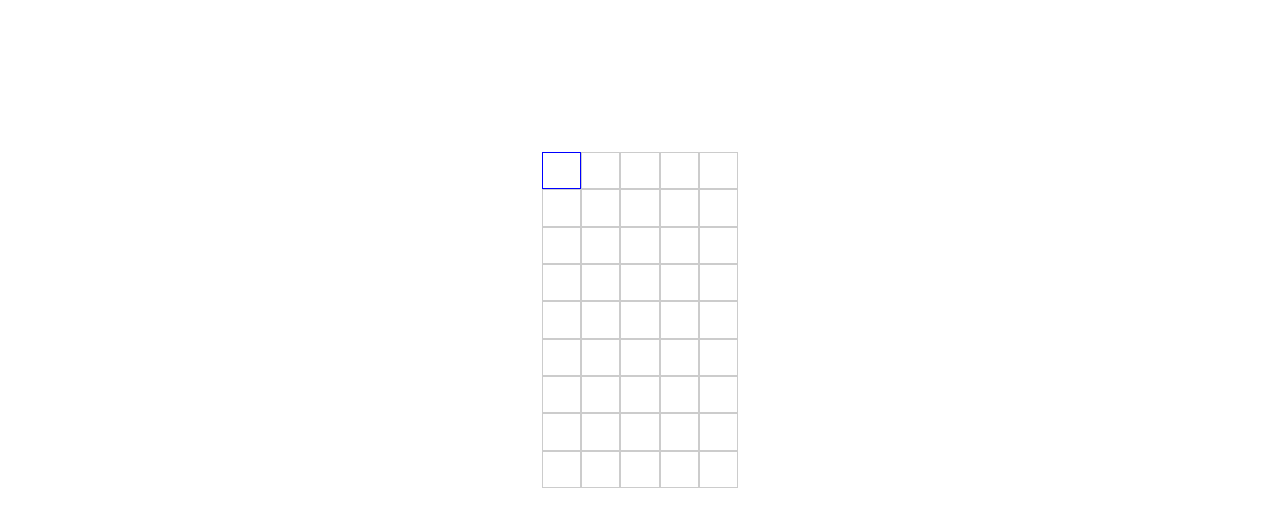
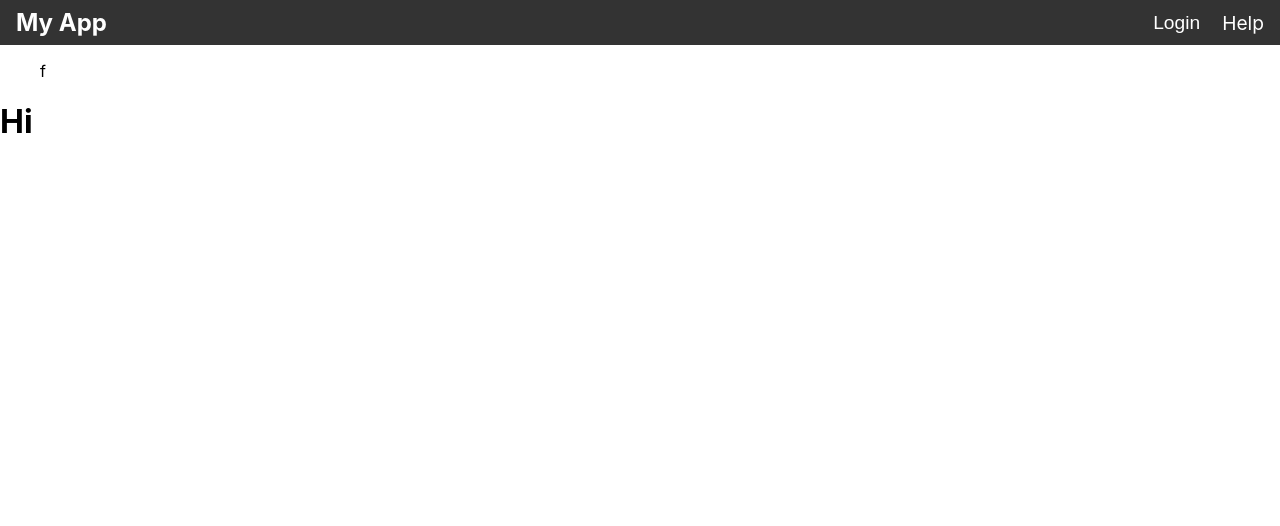
Before and after one commit to Ran-E/BestWordle-Ran, a React (Create React App) app in the folder worlde-ran/: page / in a window 1280 px wide. Shown: the top 526 px of the page. Built offline with nearby package versions, Linux system fonts and the light colour scheme.

Commit message:
Basic navbar, help modal and login/out buttons

```diff
--- a/worlde-ran/src/App.tsx
+++ b/worlde-ran/src/App.tsx
@@ -1,12 +1,17 @@
 import React from 'react';
-import TextInputs from './components/TextInputs';
-// import Keyboard from './components/Keyboard';
+import Navbar from './containers/Navbar/Navbar'
+
+
+
 
 function App() {
+
   return (
     <div>
-        <TextInputs numInputsPerLine={5} numLines={9}/>
-        {/* <Keyboard onInput={this.handleInput} onEnter={this.handleEnter} onDelete={this.handleDelete} /> */}
+      <Navbar/>
+      <menu type="toolbar"><a href="http://"></a></menu>
+      <menu>f</menu>
+      <h1>Hi</h1>
     </div>
   );
 }
--- a/worlde-ran/src/components/TextInputs.tsx
+++ /dev/null
@@ -1,64 +0,0 @@
-import React, { useEffect, useRef, useState } from 'react';
-import '../styles/TextInputGrid.scss';
-
-type Inputs = {
-  [key: string]: string;
-}
-
-const TextInputs = (props: { numLines: number, numInputsPerLine: number }) => {
-  const [inputs, setInputs] = useState<Inputs>({});
-  const inputRefs = useRef<HTMLInputElement[]>([]);
-
-  const handleChange = (event: React.ChangeEvent<HTMLInputElement>) => {
-    const { value, name } = event.target;
-    if (value.length > 1) {
-      return;
-    }
-    setInputs({ ...inputs, [name]: value });
-  };
-
-  useEffect(()=>{
-    if(inputRefs.current[0].value==""){
-      inputRefs.current[0].focus()
-    }
-  })
-
-  const handleKeyDown = (event: React.KeyboardEvent<HTMLInputElement>) => {
-    if (event.key === 'Enter') {
-      return;
-    }
-    const currentIndex = parseInt(event.currentTarget.name, 10);
-    const nextIndex = currentIndex + 1;
-    if (nextIndex >= props.numInputsPerLine * props.numLines) {
-      return;
-    }
-    inputRefs.current[nextIndex].focus();
-  };
-
-  return (
-    <>
-    <div className='mainGrid'>
-      {[...Array(props.numLines)].map((_, index) => (
-        <div key={index} id={'playGrid'+index} className='playGrid'>
-          {[...Array(props.numInputsPerLine)].map((_, inputIndex) => {
-            const inputName = index * props.numInputsPerLine + inputIndex;
-            return (
-              <input
-                key={inputName}
-                name={inputName.toString()}
-                ref={(input) => inputRefs.current[inputName] = input}
-                value={inputs[inputName.toString()] || ''}
-                onChange={handleChange}
-                onKeyUp={handleKeyDown}
-              />
-            );
-          })}
-        </div>
-      ))}
-    </div>
-    </>
-
-  );
-};
-
-export default TextInputs;
--- /dev/null
+++ b/worlde-ran/src/containers/Help/Help.tsx
@@ -0,0 +1,30 @@
+import React from 'react';
+import '../Help/help.scss';
+
+interface Props {
+  onClose: () => void;
+}
+
+const Modal = ({ onClose }: Props) => {
+  return (
+    <div className="modal-overlay">
+      <div className="modal-container">
+        <button className="close-button" onClick={onClose}>
+          &times;
+        </button>
+        <h2>Help</h2>
+        <p>
+          Lorem ipsum dolor sit amet, consectetur adipiscing elit, sed do
+          eiusmod tempor incididunt ut labore et dolore magna aliqua. Ut enim ad
+          minim veniam, quis nostrud exercitation ullamco laboris nisi ut
+          aliquip ex ea commodo consequat. Duis aute irure dolor in
+          reprehenderit in voluptate velit esse cillum dolore eu fugiat nulla
+          pariatur. Excepteur sint occaecat cupidatat non proident, sunt in
+          culpa qui officia deserunt mollit anim id est laborum.
+        </p>
+      </div>
+    </div>
+  );
+};
+
+export default Modal;
--- /dev/null
+++ b/worlde-ran/src/containers/Help/help.scss
@@ -0,0 +1,49 @@
+$primary-color: #333;
+$secondary-color: #ccc;
+
+.modal-overlay {
+  position: fixed;
+  top: 0;
+  left: 0;
+  right: 0;
+  bottom: 0;
+  background-color: rgba(0, 0, 0, 0.5);
+  z-index: 10;
+  display: flex;
+  align-items: center;
+  justify-content: center;
+
+  .modal-container {
+    background-color: white;
+    border-radius: 10px;
+    box-shadow: 0 2px 10px rgba(0, 0, 0, 0.2);
+    padding: 2rem;
+    width: 50%;
+
+    h2 {
+      font-size: 2rem;
+      margin-bottom: 1rem;
+      color: black;
+    }
+
+    p {
+      font-size: 1.2rem;
+      line-height: 1.5;
+      color: black;
+    }
+
+    .close-button {
+      position: absolute;
+      top: 0.5rem;
+      right: 0.5rem;
+      font-size: 2rem;
+      cursor: pointer;
+      background-color: transparent;
+      border: 0;
+      color: $primary-color;
+      &:hover {
+        color: $secondary-color;
+      }
+    }
+  }
+}
--- /dev/null
+++ b/worlde-ran/src/containers/Navbar/Navbar.tsx
@@ -0,0 +1,62 @@
+import React, { useState } from 'react';
+import '../Navbar/navbar.scss';
+import Help from '../Help/Help';
+
+
+const Navbar = () => {
+  const [isLoggedIn, setIsLoggedIn] = useState(false);
+  const [isDarkMode, setIsDarkMode] = useState(false);
+  const [showHelpModal, setShowHelpModal] = useState(false);
+
+  const toggleDarkMode = () => {
+    setIsDarkMode(!isDarkMode);
+  };
+
+  const toggleHelpModal = () => {
+    setShowHelpModal(!showHelpModal);
+  };
+
+  return (
+    <nav className={`navbar${isDarkMode ? ' bg-gray-800' : ''}`}>
+      <div className="navbar-left">
+        <span className="logo">My App</span>
+        {isLoggedIn && (
+          <span className="user-name">{/* insert user name here */}</span>
+        )}
+      </div>
+      <div className="navbar-right">
+        {isLoggedIn ? (
+          <button
+            className="login-button"
+            onClick={() => setIsLoggedIn(false)}
+          >
+            Logout
+          </button>
+        ) : (
+          <span className="navbar-item">
+            <button
+              className="login-button"
+              onClick={() => setIsLoggedIn(true)}
+            >
+              Login
+            </button>
+          </span>
+        )}
+        <span className="navbar-item" onClick={toggleHelpModal}>
+          Help
+        </span>
+        <label htmlFor="dark-mode-toggle" className="dark-mode-toggle navbar-item">
+          <input
+            type="checkbox"
+            id="dark-mode-toggle"
+            onChange={toggleDarkMode}
+            checked={isDarkMode}
+          />{' '}
+          Dark mode
+        </label>
+      </div>
+      {showHelpModal && <Help onClose={toggleHelpModal} />}
+    </nav>
+  );
+        };
+export default Navbar;
--- /dev/null
+++ b/worlde-ran/src/containers/Navbar/navbar.scss
@@ -0,0 +1,64 @@
+$primary-color: #333;
+$secondary-color: #ccc;
+
+.navbar {
+  display: flex;
+  justify-content: space-between;
+  align-items: center;
+  background-color: $primary-color;
+  color: #fff;
+  padding: 0.5rem 1rem;
+}
+
+.navbar-left {
+  display: flex;
+  align-items: center;
+}
+
+.navbar-right {
+  display: flex;
+  align-items: center;
+}
+
+.navbar-item {
+  margin-left: 1rem;
+  font-size: 1.2rem;
+  cursor: pointer;
+  &:hover {
+    color: $secondary-color;
+  }
+}
+
+.logo {
+  font-size: 1.5rem;
+  font-weight: bold;
+  margin-right: 1rem;
+}
+
+.login-button {
+  background-color: transparent;
+  border: none;
+  color: #fff;
+  font-size: 1.2rem;
+  cursor: pointer;
+  &:hover {
+    color: $secondary-color;
+  }
+}
+
+.dark-mode-toggle {
+  display: none;
+}
+
+.user-name {
+  margin-right: 1rem;
+}
+
+@media (max-width: 500px) {
+  .navbar-right {
+    display: none;
+  }
+  .dark-mode-toggle {
+    display: inline-block;
+  }
+}
--- a/worlde-ran/src/styles/TextInputGrid.scss
+++ /dev/null
@@ -1,30 +0,0 @@
-
-div{
-  display: flex;
-  align-items: center;
-  justify-content: center;
-  input {
-    width: 2.5em;
-    height: 2.5em;
-    border: 1px solid #ccc;
-    outline: none;
-    text-align: center;
-    &:focus {
-      border-color: blue;
-
-  }
-  }
-}
-
-.mainGrid{
-  display: flex;
-  flex-direction: column;
-
-  justify-content: center;
-  align-items: center;
-  text-align: center;
-  min-height: 80vh;}
-.playGrid{
-  display:block;
-
-}
```
Also changed, not shown: worlde-ran/src/components/Keyboard.tsx (deleted, +0 -32 lines), worlde-ran/src/tests/setupTests.ts (deleted, +0 -5 lines), 1 other file (tests, documents, lock files or other folders).
